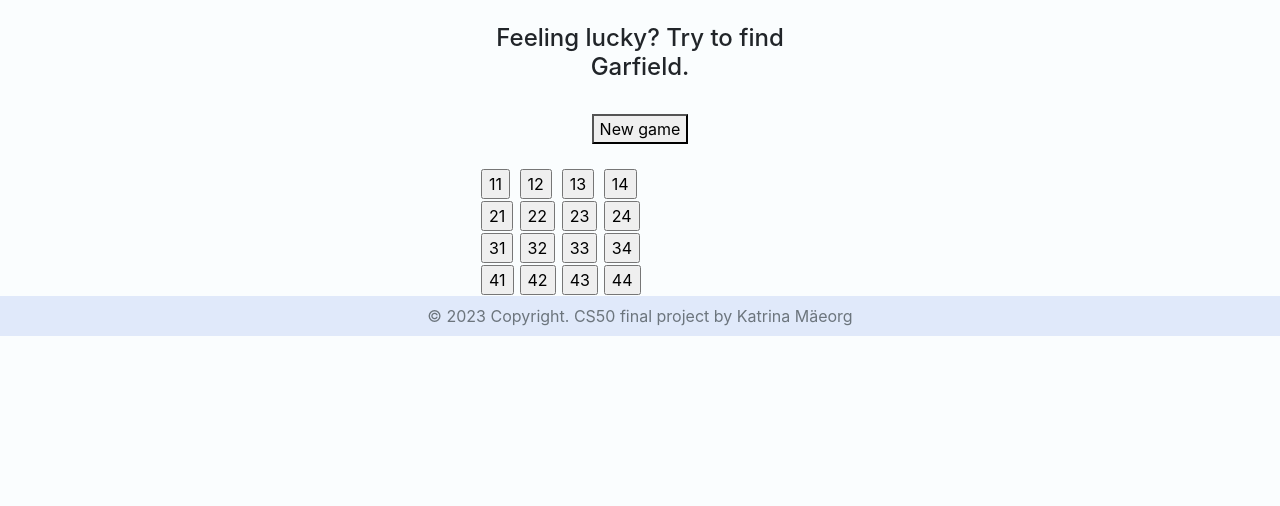
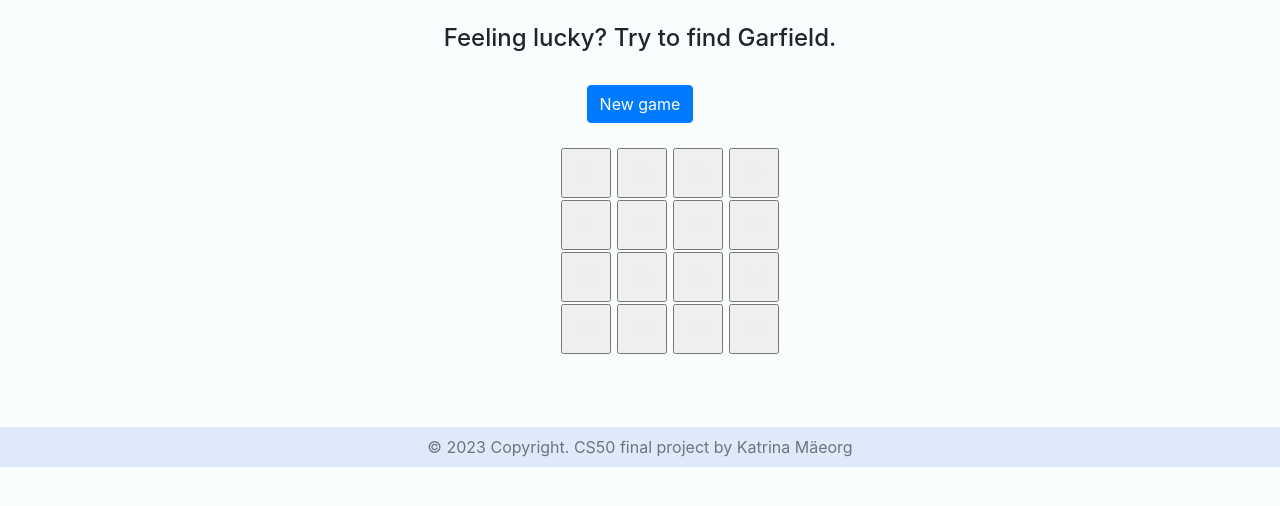
Before and after one commit to maeorg/Garfield, a Flask app: page /game in a window 1280 px wide. Shown: the part 56-562 px from the top of the page. Run offline with Flask 2, Linux system fonts and the light colour scheme.

Commit message:
added some styling. Everything works

```diff
--- a/static/styles.css
+++ b/static/styles.css
@@ -1,20 +1,13 @@
-/* input {
-    color: rgb(228, 228, 226);
+ .squares {
+    color: rgb(240, 237, 237);
     width: 50px;
     height: 50px;
-    background-color:rgb(228, 228, 226);
-
 }
 
-input:hover {
-    color: orange;
-    background-color: orange;
+.squares:hover {
+    color: rgba(233, 201, 56, 0.877);
+    background-color: rgba(233, 201, 56, 0.877);
 }
-
-div.center {
-    text-align: center;
-    justify-content: center;
-} */
 
 .center {
     display: block;
--- a/templates/game.html
+++ b/templates/game.html
@@ -1,31 +1,35 @@
 {% extends "layout.html" %}
 
 {% block body %}
-<div class="center">
+<div>
     <br>
     <h4 class="center text-center">Feeling lucky? Try to find Garfield.</h4>
     <br>
     <form  action="/game" method="post" class="center text-center" name="new_game">
         <input type="hidden" id="new_game" name="new_game" type="text" value="new_game">
-        <button type="submit">New game</button>
+        <button class="btn btn-primary" type="submit">New game</button>
     </form>
     <br>
-
-    <form class="center text-center" action="/game" method="post">
-        <table>
+</div>
+<div class="center text-center">
+    <form class="center" action="/game" method="post">
+        <table class="center">
             {% set i = namespace(value=0) %}
             {% for square in field %}
                 {% if i.value < size %}
-                    <td><input id="square" name="square" type="submit" value="{{ square }}"></td>
+                    <td><input class="squares" id="square" name="square" type="submit" value="{{ square }}"></td>
                     {% set i.value = i.value + 1 %}
                 {% elif i.value == size %}
                     <tr></tr>
-                    <td><input id="square" name="square" type="submit" value="{{ square }}"></td>
+                    <td><input class="squares" id="square" name="square" type="submit" value="{{ square }}"></td>
                     {% set i.value = 1 %}
                 {% endif %}
             {% endfor %}
         </table>
     </form>
+    <br>
     {{ no }}
+    <br>
+    <br>
 </div>
 {% endblock %}
--- a/templates/won.html
+++ b/templates/won.html
@@ -13,7 +13,7 @@
         <br>
         <form  action="/game" method="post" class="center text-center" name="new_game">
             <input type="hidden" id="new_game" name="new_game" type="text" value="new_game">
-            <button type="submit">New game</button>
+            <button class="btn btn-primary" type="submit">New game</button>
         </form>
         <br>
     </div>
```
Also changed, not shown: templates/added.html (+8 -0 lines), database.db.
